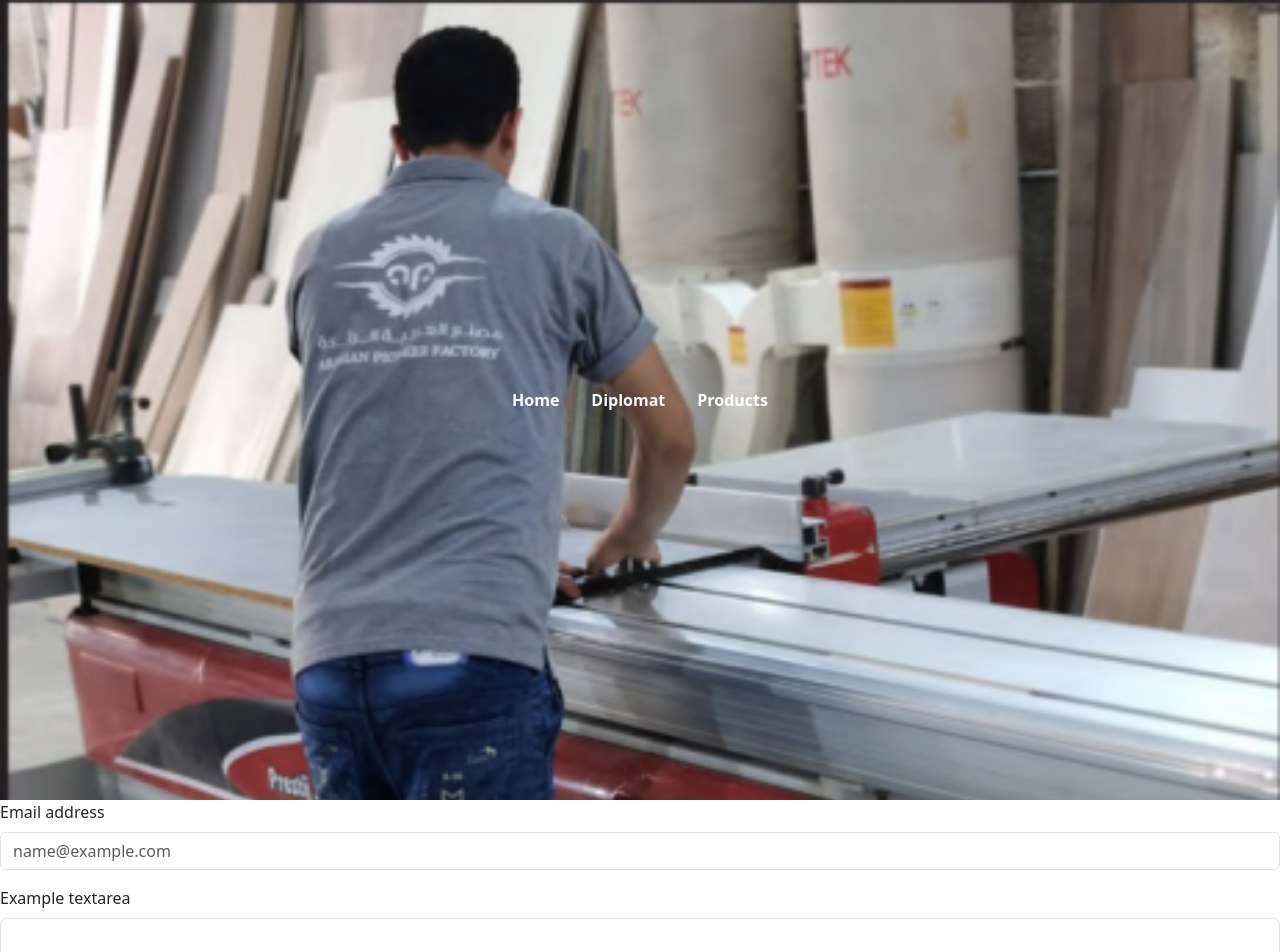
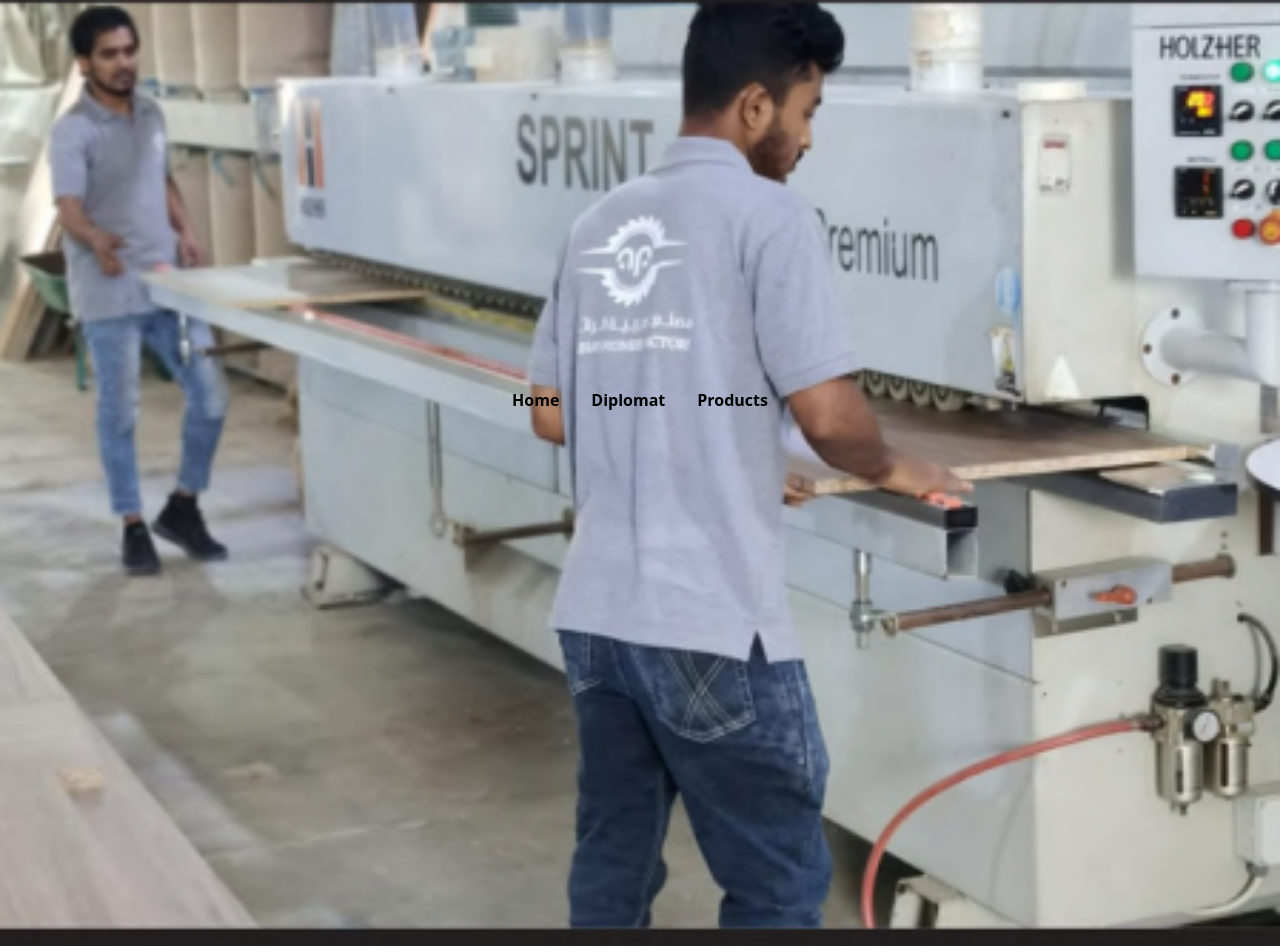
Before and after one commit to melissasidisid/projectwood, a Next.js app in the folder projectwood/: page / in a window 1280 px wide. Shown: the top 952 px of the page. Built offline with nearby package versions, Linux system fonts and the light colour scheme.

Commit message:
changed the carousel of the homepage

```diff
--- a/projectwood/src/component/Background.jsx
+++ b/projectwood/src/component/Background.jsx
@@ -1,98 +1,50 @@
-import "bootstrap/dist/css/bootstrap.css"
-import Nav from "./BNav"
+import React from "react"
+import { useEffect, useState } from "react"
+import Bnav from "./Bnav"
 
-const MyCarousel = () => {
+// Définir une constante pour le tableau d'images
+const IMAGES = ["/im.png", "/image N1.png", "/img.png"]
+
+// Créer un hook personnalisé pour gérer l'intervalle
+function useInterval(callback, delay) {
+  const savedCallback = React.useRef()
+
+  useEffect(() => {
+    savedCallback.current = callback
+  }, [callback])
+
+  useEffect(() => {
+    function tick() {
+      savedCallback.current()
+    }
+    if (delay !== null) {
+      let id = setInterval(tick, delay)
+      return () => clearInterval(id)
+    }
+  }, [delay])
+}
+
+// Utiliser un nom de composant en majuscule
+function Diplome() {
+  const [imageIndex, setImageIndex] = useState(0)
+
+  // Utiliser le hook personnalisé pour gérer l'intervalle
+  useInterval(() => {
+    setImageIndex((prevIndex) => (prevIndex + 1) % IMAGES.length)
+  }, 3000)
+
   return (
     <>
-      <div
-        id="carouselExampleAutoplaying"
-        className="carousel slide"
-        data-bs-ride="carousel"
-      >
-        <div className="carousel-inner">
-          <div className="carousel-item active">
-            <div
-              style={{
-                height: "100vh",
-                backgroundSize: "cover",
-                backgroundImage: "url('/image N1.png')",
-                backgroundRepeat: "no-repeat",
-                backgroundAttachment: "fixed",
-              }}
-            >
-              <Nav />
-            </div>
-          </div>
-          <div className="carousel-item">
-            <div
-              style={{
-                height: "100vh",
-                width: "100%",
-                backgroundSize: "cover",
-                backgroundImage: "url('/im.png')",
-                backgroundRepeat: "no-repeat",
-                backgroundAttachment: "fixed",
-              }}
-            >
-              <Nav />
-            </div>
-          </div>
-          <div className="carousel-item">
-            <div
-              style={{
-                height: "100vh",
-                backgroundSize: "cover",
-                backgroundImage: "url('/img.png')",
-                backgroundRepeat: "no-repeat",
-                backgroundAttachment: "fixed",
-              }}
-            >
-              <Nav />
-            </div>
-          </div>
-        </div>
-        <button
-          className="carousel-control-prev"
-          type="button"
-          data-bs-target="#carouselExampleAutoplaying"
-          data-bs-slide="prev"
-        >
-          <span className="visually-hidden">Previous</span>
-        </button>
-        <button
-          className="carousel-control-next"
-          type="button"
-          data-bs-target="#carouselExampleAutoplaying"
-          data-bs-slide="next"
-        >
-          <span className="visually-hidden">Next</span>
-        </button>
+      <div className="w-full-screen">
+        <img
+          className="w-full h-full"
+          src={IMAGES[imageIndex]}
+          alt="no picture"
+        />
+        <Bnav />
       </div>
-      <form>
-        <div className="mb-3">
-          <label for="exampleFormControlInput1" className="form-label">
-            Email address
-          </label>
-          <input
-            type="email"
-            className="form-control"
-            id="exampleFormControlInput1"
-            placeholder="name@example.com"
-          />
-        </div>
-        <div className="mb-3">
-          <label for="exampleFormControlTextarea1" className="form-label">
-            Example textarea
-          </label>
-          <textarea
-            className="form-control"
-            id="exampleFormControlTextarea1"
-            rows="3"
-          ></textarea>
-        </div>
-      </form>
     </>
   )
 }
 
-export default MyCarousel
+export default Diplome
--- a/projectwood/src/component/Bnav.jsx
+++ b/projectwood/src/component/Bnav.jsx
@@ -1,5 +1,6 @@
 import React from "react"
 import "bootstrap/dist/css/bootstrap.css"
+import Link from "next/link"
 
 function Bnav() {
   return (
@@ -24,31 +25,31 @@
         <div>
           <ul class="nav justify-content-center">
             <li class="nav-item">
-              <a
-                className="nav-link text-white "
+              <Link
+                className="nav-link text-black "
                 style={{ fontWeight: "bold" }}
                 href="/"
               >
                 Home
-              </a>
+              </Link>
             </li>
             <li className="nav-item">
-              <a
-                className="nav-link text-light"
+              <Link
+                className="nav-link text-black"
                 href="/Certificate"
                 style={{ fontWeight: "bold" }}
               >
                 Diplomat
-              </a>
+              </Link>
             </li>
             <li class="nav-item">
-              <a
-                className="nav-link text-white"
+              <Link
+                className="nav-link text-black"
                 style={{ fontWeight: "bold" }}
                 href="/Products"
               >
                 Products
-              </a>
+              </Link>
             </li>
           </ul>
         </div>
```
